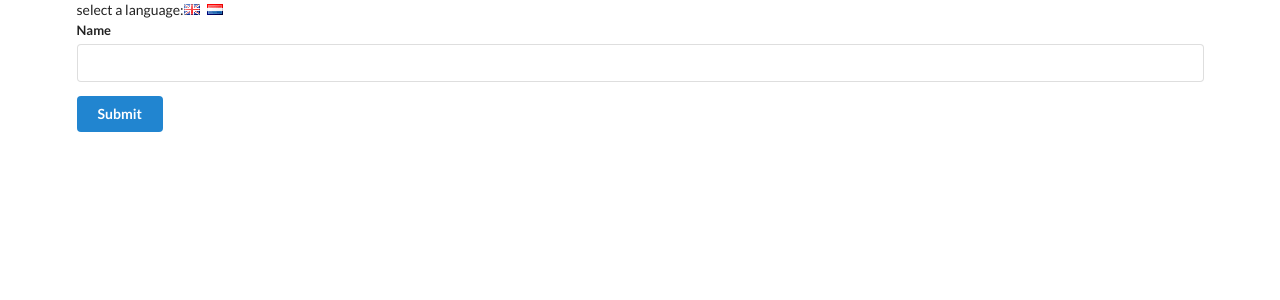
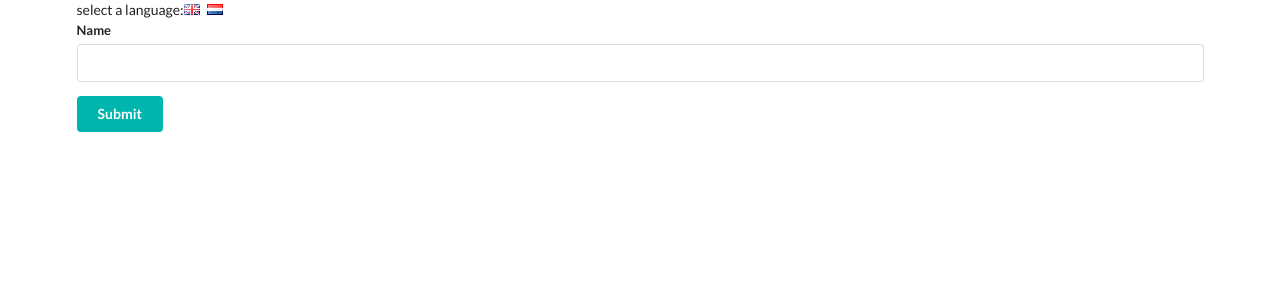
Before and after one commit to BarriF13/translate-form, a React (Create React App) app: page / in a window 1280 px wide. Shown: the top 300 px of the page. Built offline with nearby package versions, Linux system fonts and the light colour scheme.

Commit message:
Use multipale consumer

```diff
--- a/src/components/App.js
+++ b/src/components/App.js
@@ -2,6 +2,7 @@
 import UserCreate from '../components/UserCreate';
 //we are making provider so we need the language context
 import LanguageContext from '../contexts/LanguageContext';
+import ColorContext from '../contexts/ColorContext';
 
 export class App extends Component {
   state = { language: 'english' };
@@ -20,8 +21,10 @@
           <i className="flag nl" onClick={() => this.onLanguageChange('dutch')}></i>
         </div>
         {/* UserCreate needs to get some info form context obj because button and field are in there so we wrap it with provider and context then give value  */}
-        <LanguageContext.Provider value={ this.state.language}>
-          <UserCreate />
+        <LanguageContext.Provider value={this.state.language}>
+          <ColorContext.Provider value='teal'>
+            <UserCreate />
+          </ColorContext.Provider>
         </LanguageContext.Provider>
         {/* {this.state.language} */}
       </div>
--- a/src/components/Button.js
+++ b/src/components/Button.js
@@ -1,5 +1,6 @@
 import React, { Component } from 'react';
 import LanguageContext from '../contexts/LanguageContext';
+import ColorContext from '../contexts/ColorContext';
 
 // export class Button extends Component {
 //   //-----it is a property and should only name contextType--static puts property straight to the class
@@ -24,12 +25,17 @@
   render() {
 
     return (
-      <button className="ui button primary ">
-        <LanguageContext.Consumer>
+      <ColorContext.Consumer >
+        {(color) =>
+          <button className={`ui button ${color}`}>
+            <LanguageContext.Consumer>
 
-          {(value) => value === 'english' ? 'Submit' : 'Voorleggen'}
-        </LanguageContext.Consumer>
-      </button>
+              {(value) => value === 'english' ? 'Submit' : 'Voorleggen'}
+            </LanguageContext.Consumer>
+          </button>
+        }
+
+      </ColorContext.Consumer>
     )
   }
 }
--- /dev/null
+++ b/src/contexts/ColorContext.js
@@ -0,0 +1,4 @@
+import React from 'react';
+
+//set up the default language to english
+export default React.createContext( );
```
